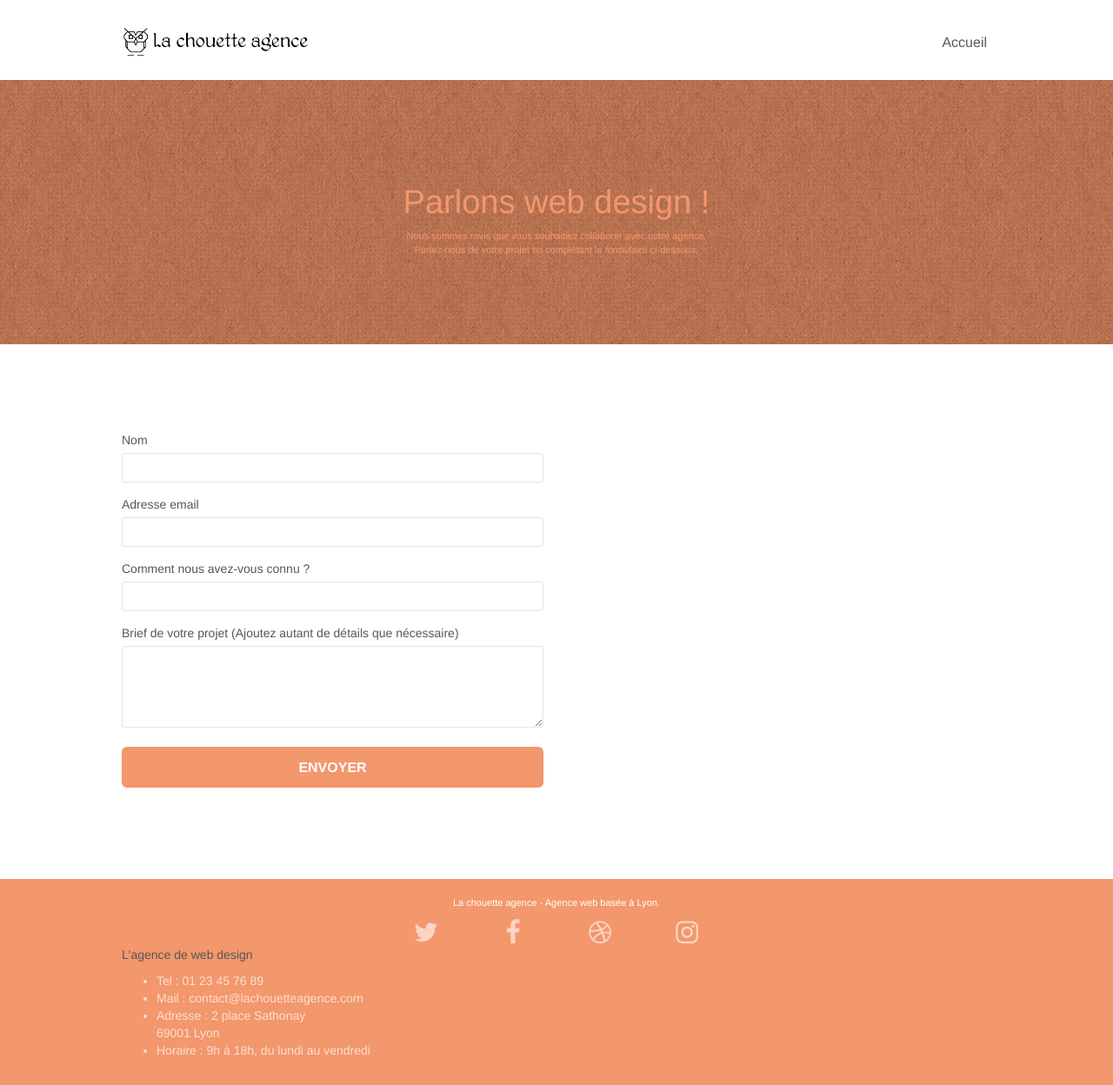
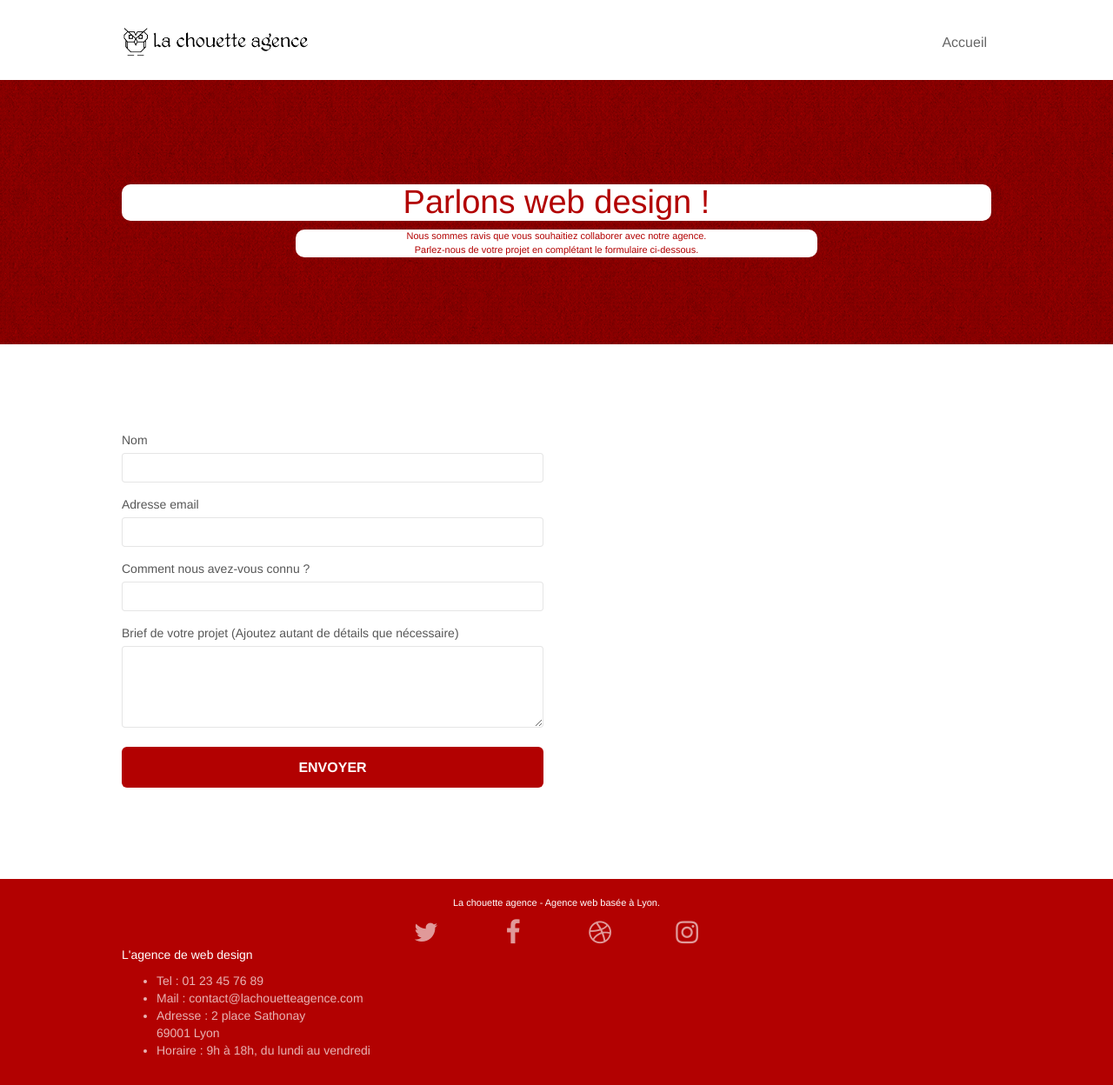
Before and after one commit to DwainAB/AbrivardDwain_4modifier_08022021, a plain HTML site: page page2.html in a window 1280 px wide. Shown: the whole page at 87% size. Drawn offline with nearby package versions, Linux system fonts and the light colour scheme; files that its build step writes are made by us from their sources; a script that the page names is missing.

Commit message:
modif contrast

```diff
--- a/style.css
+++ b/style.css
@@ -18,6 +18,7 @@ body {
 
 .text-footer{
     font-size: 1em;
+    color: white;
 }
 /*fin dmodification*/
 
@@ -664,7 +665,7 @@ label,
 a {
     font-family: "helvetica";
     font-weight: 400;
-    color: #575757!important;
+    color: #575757;
 }
 
 .container {
@@ -784,21 +785,23 @@ h4 {
 }
 
 .bgc-atomic-tangerine {
-    background-color: #F3976C;
+    background-color: #B20101;
 }
 
 .tc-white {
-    color: #F3976C!important;
+    color: #B20101!important;
+    background-color: #FFFFFF;
+    border-radius: 10px;
 }
 
 .btn-atomic-tangerine {
-    background: #F3976C;
+    background: #B20101;
     color: #FFFFFF!important;
 }
 
 .btn-atomic-tangerine:hover {
-    background: #c27956!important;
-    color: #FFFFFF!important;
+    background: #FFFFFF!important;
+    color: #B20101!important;
 }
 
 .ltc-white {
@@ -837,6 +840,21 @@ h4 {
 .bg-presentation {
     background-image: url("img/image-de-presentation.bmp");
 }
+
+/*modification*/
+.avis{
+    font-size: 1.4em;
+}
+
+.avis_client{
+    font-size: 1.2em;
+}
+
+.text-footer{
+    font-size: 1em;
+    color: white;
+}
+/*fin dmodification*/
 
 @media (max-width: 1024px) {
     .bloc {
```
